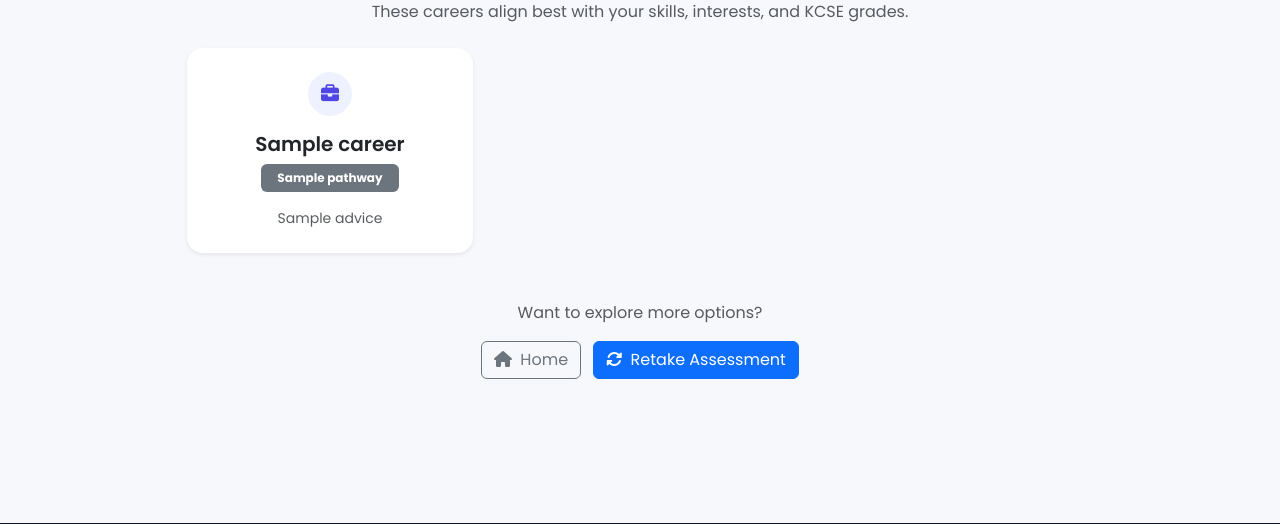
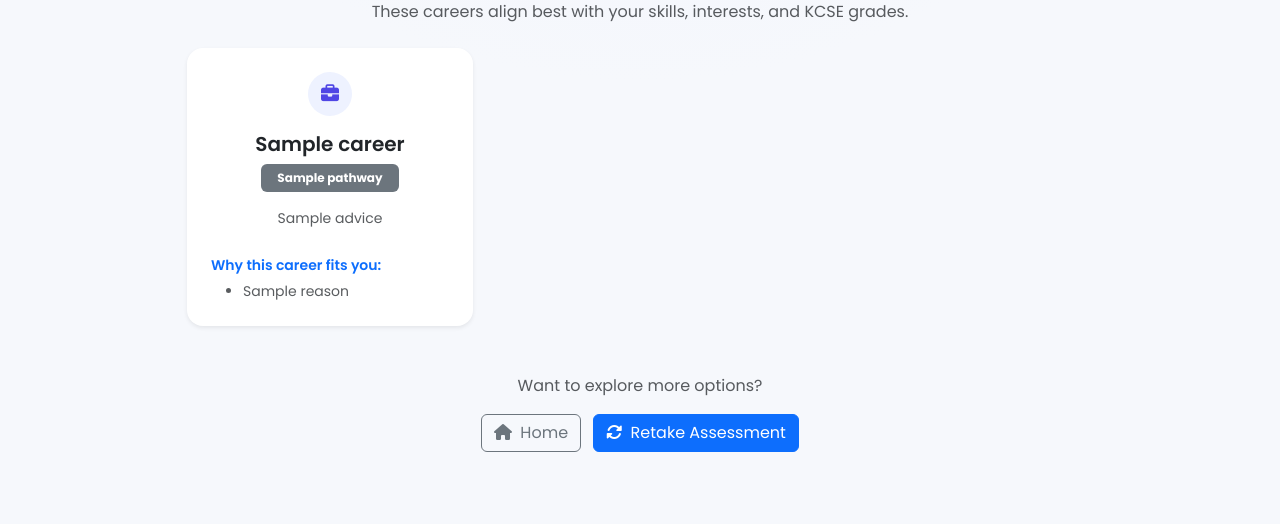
Before and after one commit to Dennis85599/career_guidance_ai, a Flask app: template app/templates/result.html in a window 1280 px wide. Shown: the part 538-1062 px from the top of the page. Run offline with Flask 3, Linux system fonts and the light colour scheme; the template is opened without the code that fills it: most values are stand-ins (such as "Sample title", 1, 10 or a date in 2020); parts of the project's set-up code (start-up, migrations or seed data) failed here and were passed over.

```diff
--- a/app/templates/result.html
+++ b/app/templates/result.html
@@ -89,6 +89,8 @@
                                     bg-success
                                 {% elif item.pathway == 'Diploma' %}
                                     bg-warning text-dark
+                                {% elif item.pathway == 'Open Entry' %}
+                                    bg-info text-dark
                                 {% else %}
                                     bg-secondary
                                 {% endif %}
@@ -98,9 +100,23 @@
                         </div>
 
                         <!-- Advice -->
-                        <p class="small text-muted mb-0">
+                        <p class="small text-muted mb-2">
                             {{ item.advice }}
                         </p>
+
+                        <!-- WHY THIS CAREER -->
+                        {% if item.why %}
+                        <div class="mt-3 text-start">
+                            <small class="fw-semibold text-primary">
+                                Why this career fits you:
+                            </small>
+                            <ul class="small text-muted mb-0 mt-1">
+                                {% for reason in item.why %}
+                                <li>{{ reason }}</li>
+                                {% endfor %}
+                            </ul>
+                        </div>
+                        {% endif %}
 
                     </div>
                 </div>
```
